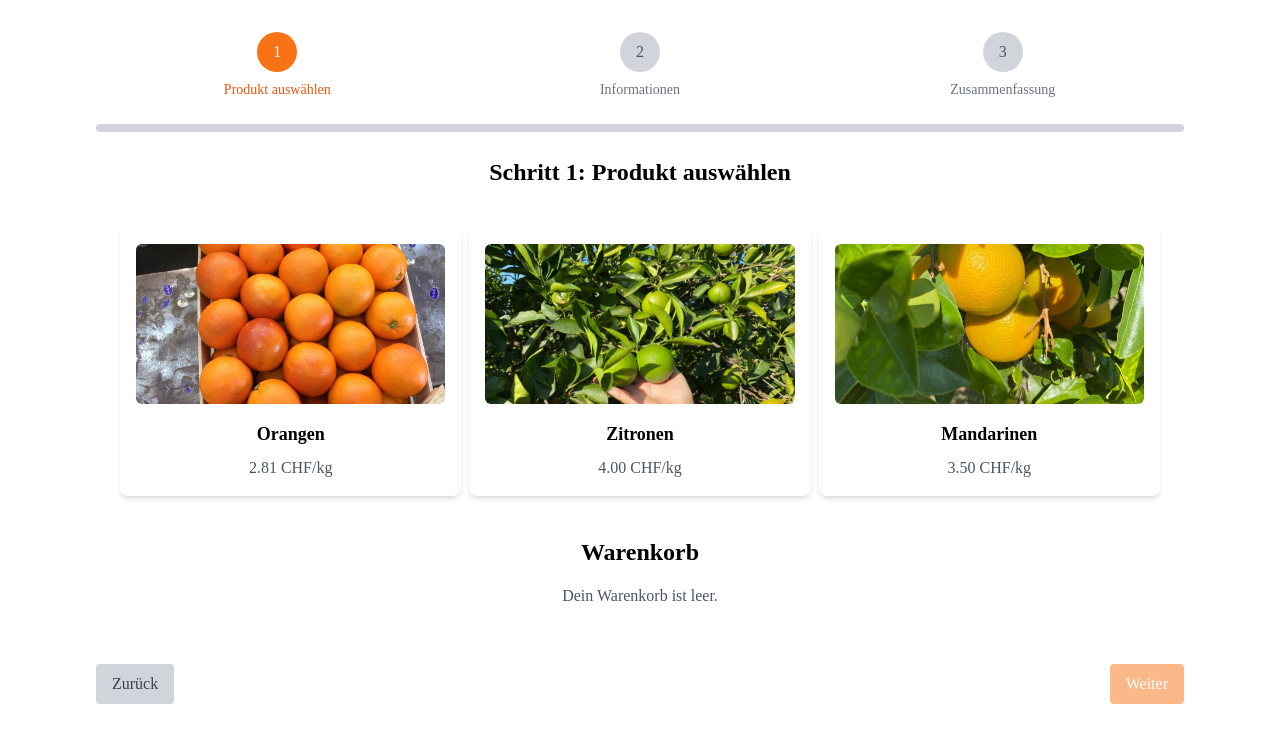
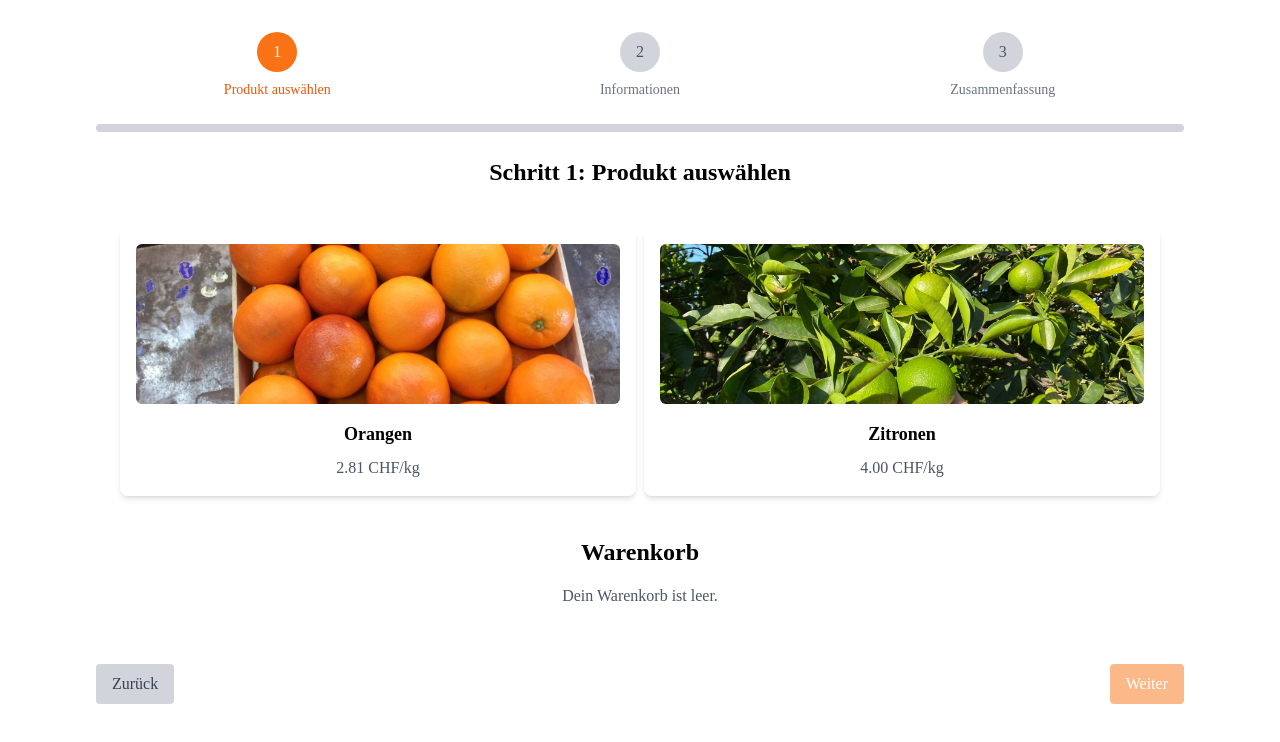
Before and after one commit to nikoizelin/bioorangen, a React (Create React App) app: page /order in a window 1280 px wide. Shown: the top 742 px of the page. Built offline with nearby package versions, Linux system fonts and the light colour scheme; the HTML template or start-up script is replaced by a standard one.

Commit message:
changes 14112024

```diff
--- a/src/Admin.js
+++ b/src/Admin.js
@@ -128,7 +128,7 @@
             <div className="my-4">
         Total Kilo Orangen: <b>{productAmounts[1] != null ? productAmounts[1] : 0 } kg = {productAmounts[1] / 16} Harassen</b><br></br>
         Total Kilo Zitronen: <b>{productAmounts[2] != null ? productAmounts[2] : 0 } kg = {productAmounts[2] / 16} Harassen</b><br></br>
-        Total Kilo Mandarinen: <b>{productAmounts[3] != null ? productAmounts[3] : 0 } kg = {productAmounts[3] / 16} Harassen</b><br></br>
+        {/*Total Kilo Mandarinen: <b>{productAmounts[3] != null ? productAmounts[3] : 0 } kg = {productAmounts[3] / 16} Harassen</b><br></br>*/}
       </div>
       {/* Suchfeld */}
       <input
--- a/src/ProductCards.js
+++ b/src/ProductCards.js
@@ -4,7 +4,7 @@
   const products = [
     { id: 1, name: 'Orangen', price: 2.8125, image: require('./images/bioorangen16.jpg') },
     { id: 2, name: 'Zitronen', price: 4.0, image: require('./images/bioorangen3.jpg') },
-    { id: 3, name: 'Mandarinen', price: 3.50, image: require('./images/bioorangen4.jpg') },
+    //{ id: 3, name: 'Mandarinen', price: 3.50, image: require('./images/bioorangen4.jpg') },
     //{ id: 4, name: 'Olivenöl', price: 32.00, image: require('./images/bioorangen17.jpg') },
   ];
 
@@ -94,7 +94,7 @@
   return (
     <div className="container mx-auto p-6">
       {/* Product Cards Grid */}
-      <div className="grid grid-cols-1 sm:grid-cols-3 md:grid-cols-3 gap-2">
+      <div className="grid grid-cols-1 sm:grid-cols-2 md:grid-cols-2 gap-2">
         {products.map((product) => (
           <div
             key={product.id}
```
